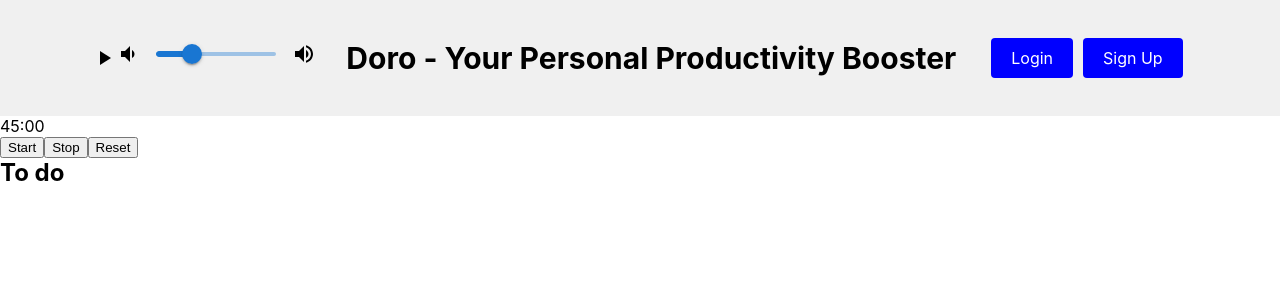
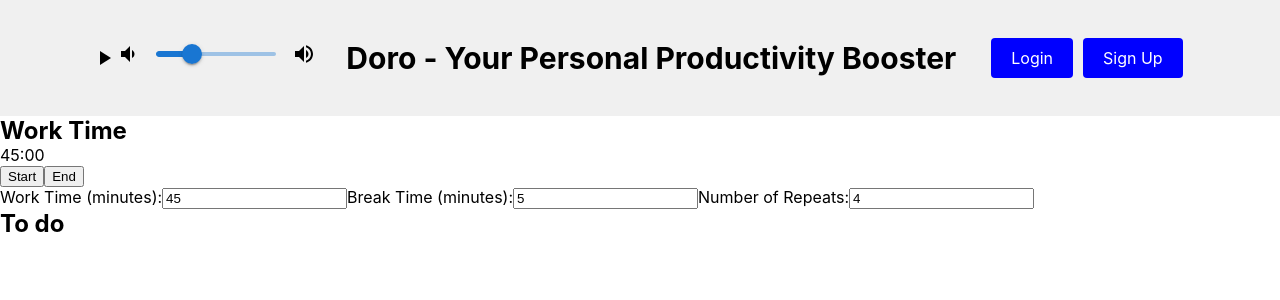
Before and after one commit to Hansstayhungry/Pomodoro, a React (Create React App) app in the folder client/: page / in a window 1280 px wide. Shown: the top 300 px of the page. Built offline with nearby package versions, Linux system fonts and the light colour scheme.

Commit message:
added simple pomodoro timer, some logic fixed

```diff
--- a/client/src/routes/Timer.js
+++ b/client/src/routes/Timer.js
@@ -1,8 +1,13 @@
 import React, { useState, useEffect } from "react";
 
 const Timer = () => {
-  const [timeLeft, setTimeLeft] = useState(45*60);
+  const [workTime, setWorkTime] = useState(45 * 60); // Default to 45 mins
+  const [breakTime, setBreakTime] = useState(5 * 60); // Default to 15 mins
+  const [repeats, setRepeats] = useState(4); // Default to 4 repeats (work + break sessions)
+  const [timeLeft, setTimeLeft] = useState(workTime);
   const [isActive, setIsActive] = useState(false);
+  const [isBreakTime, setIsBreakTime] = useState(false);
+  const [currentRepeat, setCurrentRepeat] = useState(1);
 
   const minutes = Math.floor(timeLeft / 60);
   const seconds = (timeLeft - minutes * 60).toString().padStart(2, "0");
@@ -16,33 +21,94 @@ const Timer = () => {
       }, 1000);
     } else if (timeLeft === 0) {
       clearInterval(interval);
+      if (currentRepeat < repeats) {
+        setIsBreakTime(!isBreakTime);
+        setCurrentRepeat((prevRepeat) => prevRepeat + 1);
+        setTimeLeft(isBreakTime ? workTime : breakTime);
+      } else {
+        setIsActive(false); // All repeats completed, stop the timer
+      }
     }
 
     return () => clearInterval(interval);
-  }, [isActive, timeLeft]);
+  }, [isActive, timeLeft, workTime, breakTime, isBreakTime, currentRepeat, repeats]);
 
-  const handleStart = () => {
-    setIsActive(true);
+  const handleToggle = () => {
+    if (!isActive) {
+      setIsActive(true);
+      if (timeLeft === 0) {
+        setCurrentRepeat(0);
+        setIsBreakTime(false);
+        setTimeLeft(workTime);
+      }
+    } else {
+      setIsActive(false);
+    }
   };
 
-  const handleStop = () => {
+  const handleEnd = () => {
     setIsActive(false);
+    setCurrentRepeat(0);
+    setTimeLeft(workTime);
+    setIsBreakTime(false);
   };
 
-  const handleReset = () => {
-    setIsActive(false);
-    setTimeLeft(45*60);
+  const handleWorkTimeChange = (event) => {
+    setWorkTime(event.target.value * 60);
+    if (!isActive && !isBreakTime) {
+      setTimeLeft(event.target.value * 60);
+    }
+  };
+
+  const handleBreakTimeChange = (event) => {
+    setBreakTime(event.target.value * 60);
+    if (!isActive && isBreakTime) {
+      setTimeLeft(event.target.value * 60);
+    }
+  };
+
+  const handleRepeatChange = (event) => {
+    setRepeats(event.target.value);
   };
 
   return (
     <div className="timer">
+      <h2>{isBreakTime ? "Break Time" : "Work Time"}</h2>
       <span>
         {minutes}:{seconds}
       </span>
       <div className="buttons">
-        <button onClick={handleStart}>Start</button>
-        <button onClick={handleStop}>Stop</button>
-        <button onClick={handleReset}>Reset</button>
+        <button onClick={handleToggle}>{isActive ? "Pause" : "Start"}</button>
+        <button onClick={handleEnd}>End</button>
+      </div>
+      <div className="settings">
+        <label>
+          Work Time (minutes):
+          <input
+            type="number"
+            value={workTime / 60}
+            onChange={handleWorkTimeChange}
+            min="1"
+          />
+        </label>
+        <label>
+          Break Time (minutes):
+          <input
+            type="number"
+            value={breakTime / 60}
+            onChange={handleBreakTimeChange}
+            min="1"
+          />
+        </label>
+        <label>
+          Number of Repeats:
+          <input
+            type="number"
+            value={repeats}
+            onChange={handleRepeatChange}
+            min="1"
+          />
+        </label>
       </div>
     </div>
   );
```
